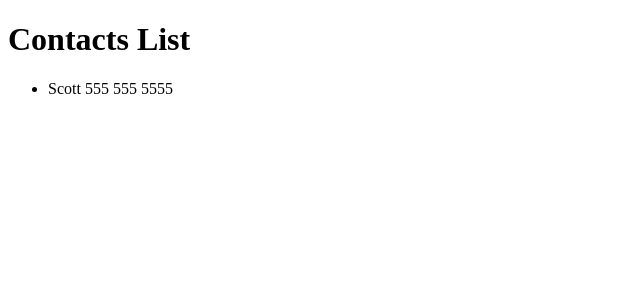
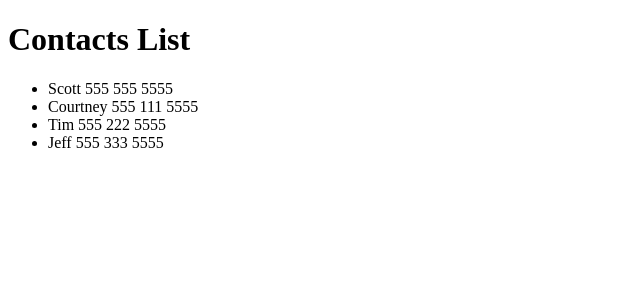
Before and after one commit to Hobbit-Klaus/AccordingToReactForEveryone, a React app: page / in a window 1280 px wide. Shown: the top 300 px of the page, without its empty margins (0-640 px from the left). Built offline with nearby package versions, Linux system fonts and the light colour scheme.

Commit message:
Iterating Over Data With JSX - Chapter 12

```diff
--- a/src/App.js
+++ b/src/App.js
@@ -2,10 +2,23 @@
 import ReactDOM from 'react-dom';
 import ContactsList from './ContactsList';
 
-let contacts = {
+let contacts = [{
+  id: 1,
   name: 'Scott',
   phone: '555 555 5555'
-};
+}, {
+  id: 2,
+  name: 'Courtney',
+  phone: '555 111 5555'
+}, {
+  id: 3,
+  name: 'Tim',
+  phone: '555 222 5555'
+}, {
+  id: 4,
+  name: 'Jeff',
+  phone: '555 333 5555'
+}];
 
 class App extends React.Component {
   render () {
--- /dev/null
+++ b/src/Contact.js
@@ -0,0 +1,13 @@
+import React from 'react';
+
+class Contact extends React.Component {
+  render () {
+    return (
+      <li>
+        {this.props.contact.name} {this.props.contact.phone}
+      </li>
+    )
+  }
+}
+
+export default Contact;
--- a/src/ContactsList.js
+++ b/src/ContactsList.js
@@ -1,11 +1,13 @@
 import React from 'react';
+import Contact from './Contact';
 
 class ContactsList extends React.Component {
   render () {
-    console.log(this.props.contacts);
     return (
       <ul>
-        <li>{this.props.contacts.name} {this.props.contacts.phone}</li>
+        {this.props.contacts.map((contact)=> {
+          return <Contact contact={contact} key={contact.id}/>;
+        })}
       </ul>
     )
   }
```
